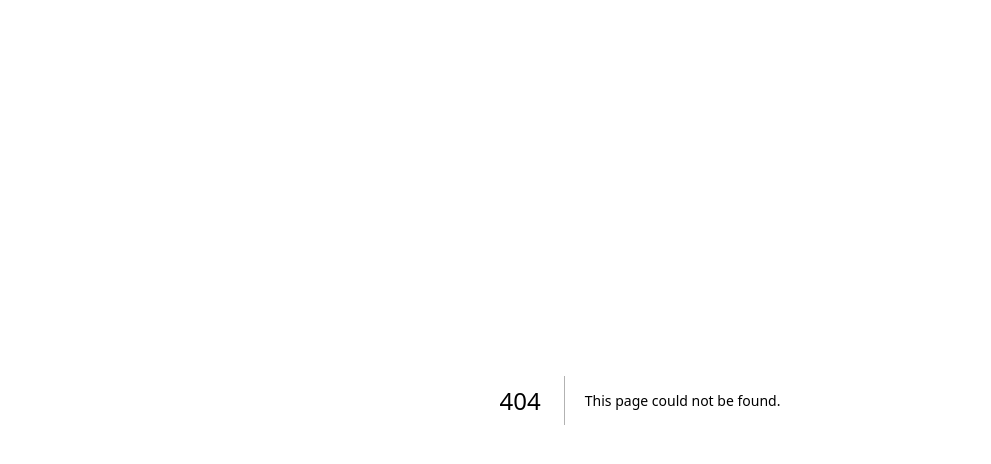
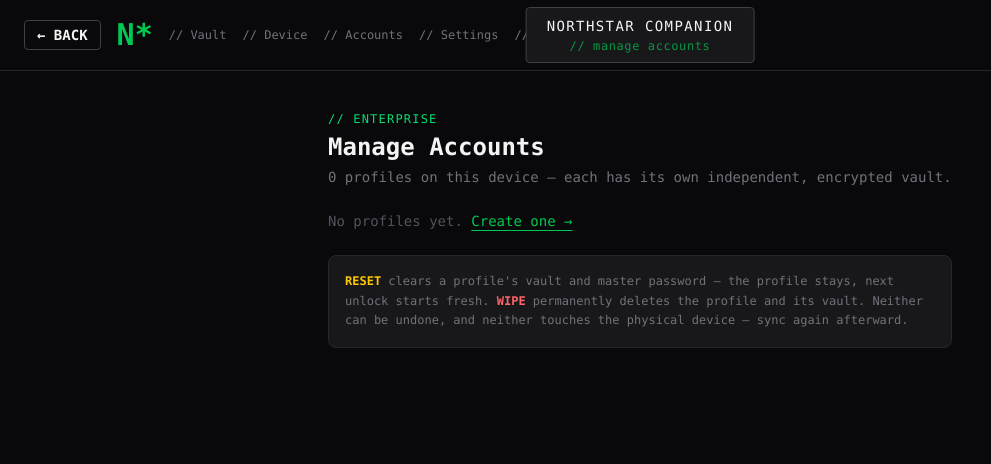
Before and after one commit to OwenAtConestoga/NStar-Companion, a Next.js app in the folder northstar-companion-main/: page /manage in a window 1280 px wide. Before the commit this address had no page. Shown: the top 464 px of the page, without its empty margins (0-991 px from the left). Built offline with nearby package versions, Linux system fonts and the light colour scheme.

Commit message:
Add enterprise Accounts management page (reset/wipe per profile), bordered back-button style, remove redundant device status box

```diff
--- /dev/null
+++ b/northstar-companion-main/src/app/manage/page.tsx
@@ -0,0 +1,127 @@
+"use client";
+
+import { useState, useEffect } from "react";
+import Link from "next/link";
+import { useProfiles } from "@/hooks/useProfiles";
+import PageNav from "@/components/layout/PageNav";
+
+export default function ManageAccountsPage() {
+  const { profiles, loaded, resetProfile, deleteProfile } = useProfiles();
+  const [vaultConfigured, setVaultConfigured] = useState<Record<string, boolean>>({});
+  const [confirmReset, setConfirmReset] = useState<string | null>(null);
+  const [confirmWipe,  setConfirmWipe]  = useState<string | null>(null);
+
+  // Vault existence is just a localStorage key check — no need to unlock to know it exists
+  useEffect(() => {
+    if (!loaded) return;
+    const next: Record<string, boolean> = {};
+    for (const p of profiles) {
+      next[p.id] = localStorage.getItem(`nsa-vault-${p.id}`) !== null;
+    }
+    setVaultConfigured(next);
+  }, [loaded, profiles]);
+
+  function handleReset(id: string) {
+    resetProfile(id);
+    setVaultConfigured((s) => ({ ...s, [id]: false }));
+    setConfirmReset(null);
+  }
+
+  function handleWipe(id: string) {
+    deleteProfile(id);
+    setConfirmWipe(null);
+  }
+
+  const initials = (n: string) => n.slice(0, 2).toUpperCase();
+
+  return (
+    <div className="flex flex-col min-h-screen bg-zinc-950 font-mono text-zinc-100">
+      <PageNav subtitle="// manage accounts" />
+
+      <div className="max-w-2xl mx-auto w-full px-6 py-10 flex flex-col gap-6">
+
+        <div>
+          <p className="text-green-400 text-xs tracking-widest uppercase mb-1">// Enterprise</p>
+          <h1 className="text-2xl font-bold">Manage Accounts</h1>
+          <p className="text-zinc-500 text-sm mt-1">
+            {loaded ? `${profiles.length} profile${profiles.length !== 1 ? "s" : ""} on this device` : "Loading…"} — each has its own independent, encrypted vault.
+          </p>
+        </div>
+
+        {!loaded ? null : profiles.length === 0 ? (
+          <p className="text-zinc-600 text-sm">
+            No profiles yet. <Link href="/vault" className="text-green-500 hover:text-green-400 underline underline-offset-4">Create one →</Link>
+          </p>
+        ) : (
+          <div className="flex flex-col gap-3">
+            {profiles.map((p) => {
+              const configured = vaultConfigured[p.id];
+              return (
+                <div key={p.id} className="bg-zinc-900 border border-zinc-800 rounded-lg p-4 flex items-center gap-4">
+                  <div className="w-10 h-10 rounded-full bg-green-500/10 border border-green-500/30 flex items-center justify-center text-green-400 text-sm font-bold flex-shrink-0">
+                    {initials(p.name)}
+                  </div>
+
+                  <div className="flex-1 min-w-0">
+                    <p className="text-zinc-100 text-sm font-bold truncate">{p.name}</p>
+                    <p className="text-zinc-500 text-xs mt-0.5">
+                      Created {new Date(p.createdAt).toLocaleDateString("en-CA")} · {configured === undefined ? "…" : configured ? "vault configured" : "not yet set up"}
+                    </p>
+                  </div>
+
+                  <div className="flex items-center gap-2 flex-shrink-0">
+                    {confirmReset === p.id ? (
+                      <>
+                        <button onClick={() => handleReset(p.id)} className="text-yellow-400 hover:text-yellow-300 bg-yellow-500/10 hover:bg-yellow-500/20 border border-yellow-500/40 text-xs px-2.5 py-1.5 rounded transition-colors">
+                          CONFIRM RESET
+                        </button>
+                        <button onClick={() => setConfirmReset(null)} className="text-zinc-400 hover:text-zinc-200 border border-zinc-700 text-xs px-2.5 py-1.5 rounded transition-colors">
+                          Cancel
+                        </button>
+                      </>
+                    ) : confirmWipe === p.id ? (
+                      <>
+                        <button onClick={() => handleWipe(p.id)} className="text-red-400 hover:text-red-300 bg-red-500/10 hover:bg-red-500/20 border border-red-500/40 text-xs px-2.5 py-1.5 rounded transition-colors">
+                          CONFIRM WIPE
+                        </button>
+                        <button onClick={() => setConfirmWipe(null)} className="text-zinc-400 hover:text-zinc-200 border border-zinc-700 text-xs px-2.5 py-1.5 rounded transition-colors">
+                          Cancel
+                        </button>
+                      </>
+                    ) : (
+                      <>
+                        <button
+                          onClick={() => setConfirmReset(p.id)}
+                          disabled={!configured}
+                          title="Clear this profile's vault — keeps the profile, next unlock starts fresh"
+                          className="text-zinc-100 hover:text-yellow-400 border border-zinc-700 hover:border-yellow-500/50 text-xs px-2.5 py-1.5 rounded transition-colors disabled:opacity-40 disabled:cursor-not-allowed"
+                        >
+                          RESET
+                        </button>
+                        <button
+                          onClick={() => setConfirmWipe(p.id)}
+                          title="Delete this profile and its vault completely"
+                          className="text-zinc-100 hover:text-red-400 border border-zinc-700 hover:border-red-500/50 text-xs px-2.5 py-1.5 rounded transition-colors"
+                        >
+                          WIPE
+                        </button>
+                      </>
+                    )}
+                  </div>
+                </div>
+              );
+            })}
+          </div>
+        )}
+
+        <div className="bg-zinc-900 border border-zinc-800 rounded-lg p-4">
+          <p className="text-zinc-500 text-xs leading-relaxed">
+            <span className="text-yellow-400 font-bold">RESET</span> clears a profile&apos;s vault and master password — the profile stays, next unlock starts fresh.{" "}
+            <span className="text-red-400 font-bold">WIPE</span> permanently deletes the profile and its vault. Neither can be undone, and neither touches the physical device — sync again afterward.
+          </p>
+        </div>
+
+      </div>
+    </div>
+  );
+}
--- a/northstar-companion-main/src/components/auth/ProfileSelect.tsx
+++ b/northstar-companion-main/src/components/auth/ProfileSelect.tsx
@@ -29,9 +29,9 @@ export default function ProfileSelect({ profiles, onSelect, onCreate, onDelete }
       <div className="w-full max-w-sm flex flex-col gap-3">
         <Link
           href="/"
-          className="self-start text-zinc-500 hover:text-green-400 font-mono text-sm transition-colors flex items-center gap-1.5"
+          className="self-start text-zinc-100 hover:text-green-400 border border-zinc-700 hover:border-zinc-500 font-mono text-sm font-bold px-3 py-1 rounded transition-colors"
         >
-          ← Home
+          ← HOME
         </Link>
 
         <div className="bg-zinc-900 border border-zinc-800 rounded-xl w-full p-8 flex flex-col gap-6">
--- a/northstar-companion-main/src/components/device/DevicePanel.tsx
+++ b/northstar-companion-main/src/components/device/DevicePanel.tsx
@@ -8,7 +8,6 @@ interface DevicePanelProps {
   credentials: Credential[];
   isConnected: boolean;
   isPaired: boolean;
-  onConnect: () => void;
   onSync: () => void;
   lastSync: LastSync | null;
 }
@@ -182,7 +181,7 @@ function useLCDSimulator(credentials: Credential[]) {
 
 // ── Component ──────────────────────────────────────────────────────────────────
 
-export default function DevicePanel({ credentials, isConnected, isPaired, onConnect, onSync, lastSync }: DevicePanelProps) {
+export default function DevicePanel({ credentials, isConnected, isPaired, onSync, lastSync }: DevicePanelProps) {
   const staged   = credentials.length;
   const [search, setSearch] = useState("");
   const fillPct  = Math.round((staged / MAX_SLOTS) * 100);
@@ -411,28 +410,6 @@ export default function DevicePanel({ credentials, isConnected, isPaired, onConn
         );
       })()}
 
-      {/* Connection status */}
-      <div className={`rounded-lg px-4 py-3 border font-mono text-xs flex items-center gap-3 ${
-        isPaired      ? "bg-green-500/10 border-green-500/30 text-green-400"
-        : isConnected ? "bg-yellow-500/10 border-yellow-500/30 text-yellow-400"
-        :               "bg-zinc-800 border-zinc-700 text-zinc-500"
-      }`}>
-        <span className={`w-2 h-2 rounded-full flex-shrink-0 ${
-          isPaired ? "bg-green-500 animate-pulse" : isConnected ? "bg-yellow-500 animate-pulse" : "bg-zinc-600"
-        }`} />
-        <span>
-          {isPaired ? "Device Ready — sync enabled" : isConnected ? "Connected — awaiting pair" : "No device connected"}
-        </span>
-        {!isConnected && (
-          <button
-            onClick={onConnect}
-            className="ml-auto text-green-500 hover:text-green-400 border border-green-500/40 hover:border-green-500 px-2 py-0.5 rounded transition-colors"
-          >
-            CONNECT
-          </button>
-        )}
-      </div>
-
       {/* Last sync */}
       {(() => {
         const needsSync   = isPaired && lastSync !== null && lastSync.count !== staged;
--- a/northstar-companion-main/src/components/layout/Dashboard.tsx
+++ b/northstar-companion-main/src/components/layout/Dashboard.tsx
@@ -79,7 +79,6 @@ export default function Dashboard({
             credentials={credentials}
             isConnected={isConnected}
             isPaired={isPaired}
-            onConnect={onConnect}
             onSync={onInitiateSync}
             lastSync={lastSync}
           />
--- a/northstar-companion-main/src/components/layout/PageNav.tsx
+++ b/northstar-companion-main/src/components/layout/PageNav.tsx
@@ -6,6 +6,7 @@ import { useRouter } from "next/navigation";
 const NAV_LINKS = [
   { href: "/vault",    label: "// Vault"    },
   { href: "/device",   label: "// Device"   },
+  { href: "/manage",   label: "// Accounts" },
   { href: "/settings", label: "// Settings" },
   { href: "/faq",      label: "// FAQ"      },
 ];
@@ -24,10 +25,10 @@ export default function PageNav({ subtitle }: PageNavProps) {
       <div className="flex items-center gap-4">
         <button
           onClick={() => router.back()}
-          className="text-zinc-100 hover:text-green-400 font-mono text-lg transition-colors leading-none"
+          className="text-zinc-100 hover:text-green-400 border border-zinc-700 hover:border-zinc-500 font-mono text-sm font-bold px-3 py-1 rounded transition-colors"
           title="Back"
         >
-          ←
+          ← BACK
         </button>
         <Link
           href="/"
--- a/northstar-companion-main/src/components/layout/TopBar.tsx
+++ b/northstar-companion-main/src/components/layout/TopBar.tsx
@@ -82,8 +82,9 @@ export default function TopBar({
       {/* Right: actions + device */}
       <div className="ml-auto flex items-center gap-2 sm:gap-3 flex-shrink-0 min-w-0">
 
-        {/* Settings + Lock — everything else (FAQ, export, import, password, delete vault) lives on /settings */}
+        {/* Manage (multi-profile / enterprise), Settings, Lock — everything else lives on /settings */}
         <div className="flex items-center gap-2">
+          <Link href="/manage" className={`hidden sm:inline ${ACTION_BTN}`} title="Manage all profiles on this device">◈ accounts</Link>
           <Link href="/settings" className={ACTION_BTN} title="Settings, backup, instructions">⚙ settings</Link>
           <button onClick={onLock} className={ACTION_BTN} title="Lock vault">⊠ lock</button>
         </div>
--- a/northstar-companion-main/src/hooks/useProfiles.ts
+++ b/northstar-companion-main/src/hooks/useProfiles.ts
@@ -57,6 +57,13 @@ export function useProfiles() {
     setActiveId(id);
   }, []);
 
+  // Clears a profile's vault + session but keeps the profile itself —
+  // next unlock starts fresh with a new master password.
+  const resetProfile = useCallback((id: string) => {
+    localStorage.removeItem(`nsa-vault-${id}`);
+    sessionStorage.removeItem(`nsa-session-${id}`);
+  }, []);
+
   const deleteProfile = useCallback((id: string) => {
     localStorage.removeItem(`nsa-vault-${id}`);
     sessionStorage.removeItem(`nsa-session-${id}`);
@@ -74,5 +81,5 @@ export function useProfiles() {
 
   const activeProfile = profiles.find((p) => p.id === activeId) ?? null;
 
-  return { profiles, activeProfile, loaded, createProfile, selectProfile, deleteProfile };
+  return { profiles, activeProfile, loaded, createProfile, selectProfile, resetProfile, deleteProfile };
 }
```
